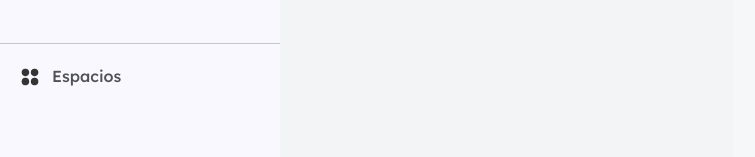
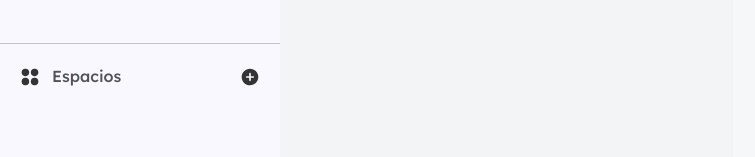
Before and after one commit to Capy-Do/CapyDo-Front, a React (Vite) app in the folder capydo/: page / in a window 1280 px wide. Shown: the part 245-402 px from the top of the page, without its empty margins (0-755 px from the left). Built offline with nearby package versions, Linux system fonts and the light colour scheme.

Commit message:
Modifico Home.jsx y Home.css

```diff
--- a/capydo/src/components/Home.jsx
+++ b/capydo/src/components/Home.jsx
@@ -71,9 +71,17 @@ const CapyDo = () => {
           <div className="espacios-header">
             <img src={EspaciosIcon} alt="Espacios" className="menu-icon" />
             <h2 className="titulo-barraLateral">Espacios</h2>
+
+            {/* Botón para agregar espacio */}
+            <img
+              src={AgregarEspacioIcon}
+              alt="Agregar Espacio"
+              className="agregar-icon"
+              onClick={() => console.log("Abrir modal o acción para agregar espacio")}
+            />
           </div>
 
-          {/* Mostrar solo el mensaje, sin espacios */}
+          {/* Mensaje por defecto */}
           <p className="subEspacios">Seleccioná un espacio para organizar tu trabajo</p>
         </section>
 
--- a/capydo/src/styles/Home.css
+++ b/capydo/src/styles/Home.css
@@ -91,6 +91,7 @@ header {
     margin: 20px 0;
 }
 
+/* --- Sección Espacios --- */
 .barraLateral-espacios {
     padding: 0 20px;
     flex-grow: 1;
@@ -102,24 +103,39 @@ header {
     margin-bottom: 15px;
 }
 
+/* Título "Espacios" */
+.espacios-header .titulo-barraLateral {
+    font-size: 16px;
+    font-weight: 500;
+    color: #505258;
+}
+
+/* Icono de agregar espacio (a la derecha) */
 .agregar-icon {
-    margin-left: auto;
+    margin-left: auto;         /* lo empuja al extremo derecho */
+    width: 20px;
+    height: 20px;
     cursor: pointer;
+    filter: brightness(0) saturate(100%) invert(19%) sepia(2%)
+            saturate(376%) hue-rotate(202deg) brightness(94%) contrast(92%);
     transition: filter 0.2s ease;
 }
 
 .agregar-icon:hover {
-    filter: brightness(0) saturate(100%) invert(34%) sepia(93%) saturate(1200%) hue-rotate(225deg) brightness(92%) contrast(96%);
+    filter: brightness(0) saturate(100%) invert(34%) sepia(93%)
+            saturate(1200%) hue-rotate(225deg) brightness(92%) contrast(96%);
 }
 
+/* Mensaje cuando no hay espacios */
 .subEspacios {
     text-align: center;
     color: #8E8D8C;
     font-size: 14px;
+    margin-top: 200px;
     margin-bottom: 15px;
-    margin-top: 200px;
 }
 
+/* Lista de espacios */
 .espacios-lista {
     display: flex;
     flex-direction: column;
```
